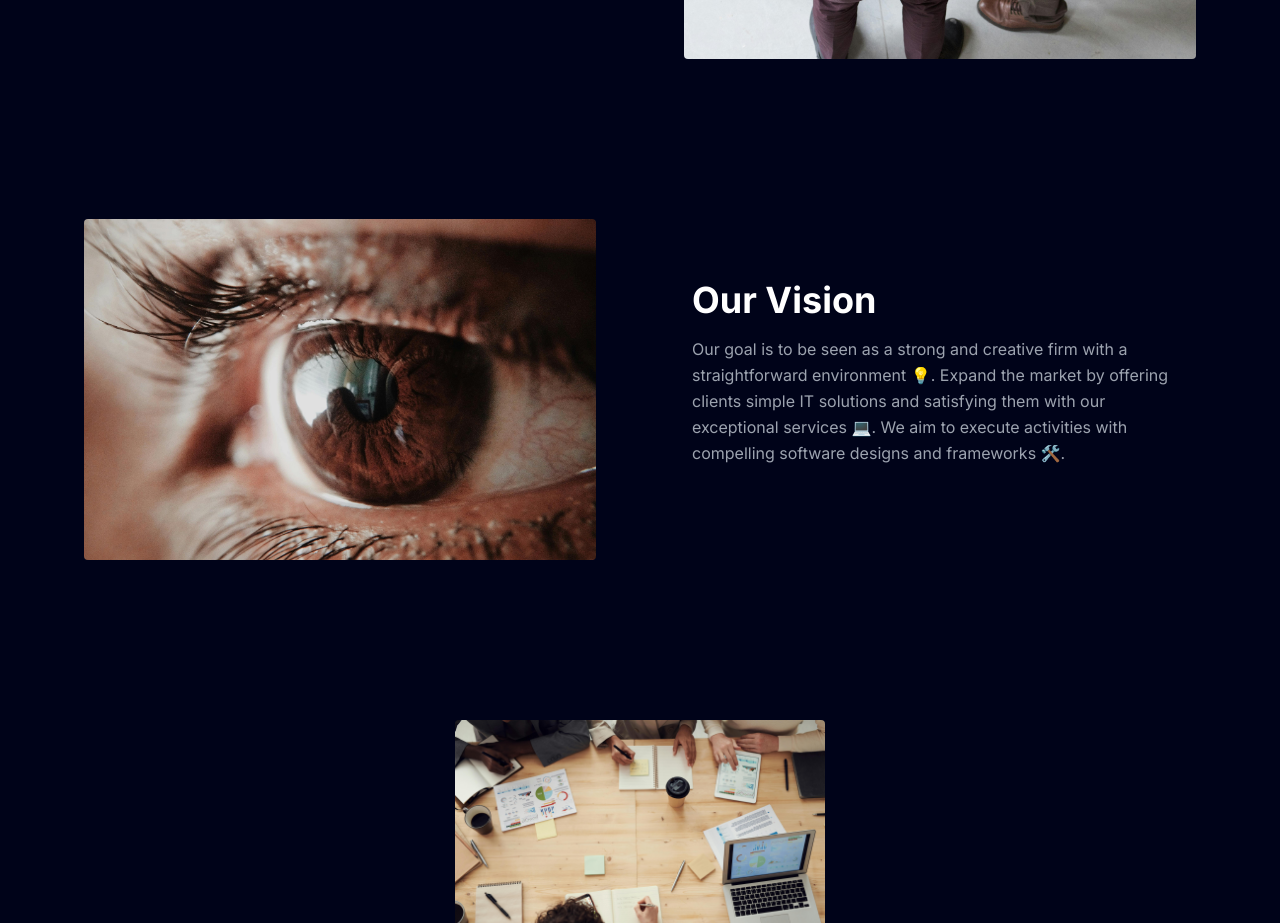
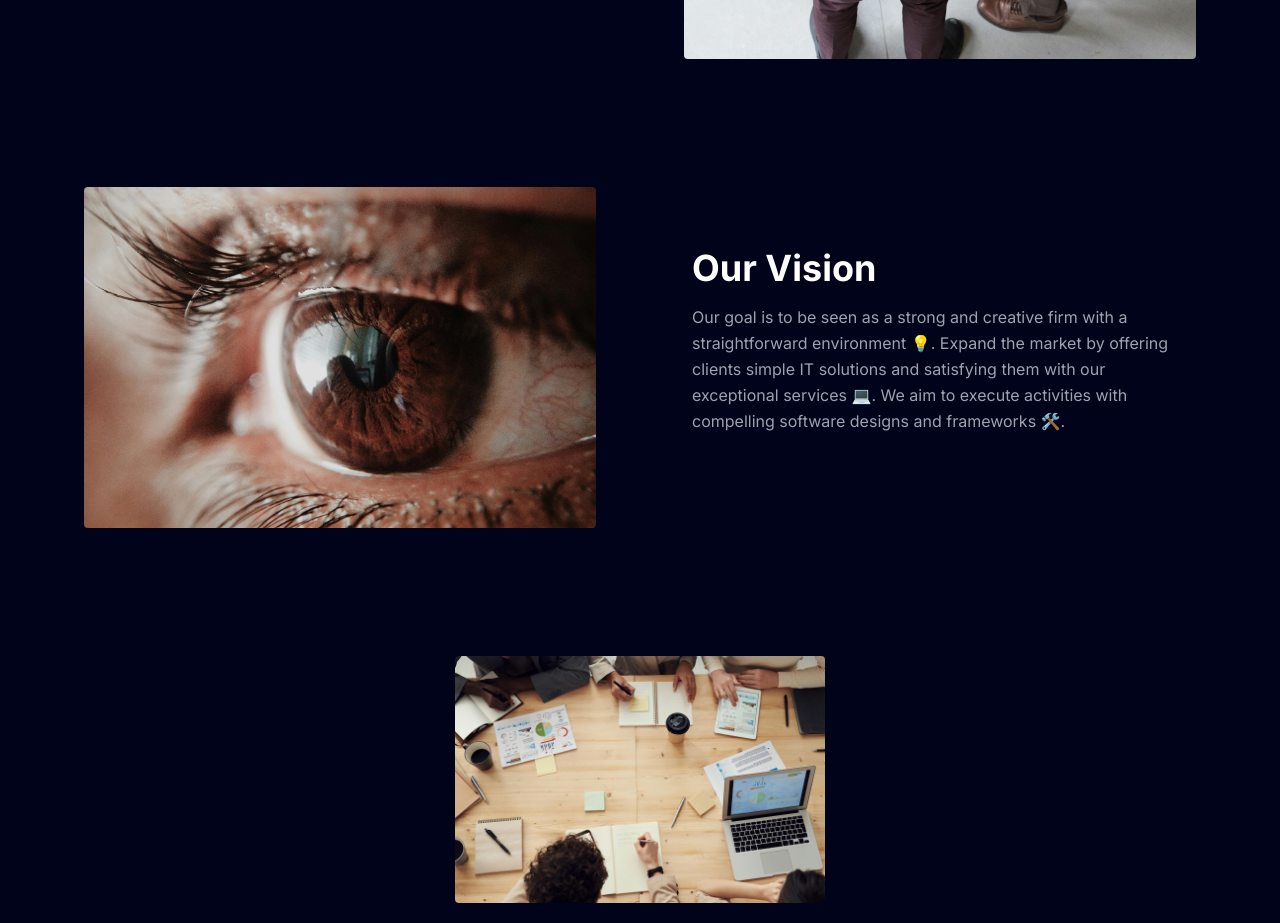
Before and after one commit to Arbab02/test, a Next.js app: page /About in a window 1280 px wide. Shown: the part 900-1823 px from the top of the page. Built offline with nearby package versions, Linux system fonts and the light colour scheme.

Commit message:
Update Vision.jsx

```diff
--- a/src/components/Vision.jsx
+++ b/src/components/Vision.jsx
@@ -3,7 +3,7 @@
 const Vision = () => {
   return (
     <section className="text-gray-400 bg-[#000319] body-font">
-      <div className="container mx-auto flex px-5 py-24 md:flex-row flex-col items-center">
+      <div className="container mx-auto flex px-5 py-16 md:flex-row flex-col items-center">
         <div className="lg:max-w-lg lg:w-full md:w-1/2 w-5/6 md:mb-0 mb-10">
           <img className="object-cover object-center rounded" alt="hero" src="/images/vision.jpg" />
         </div>
```
